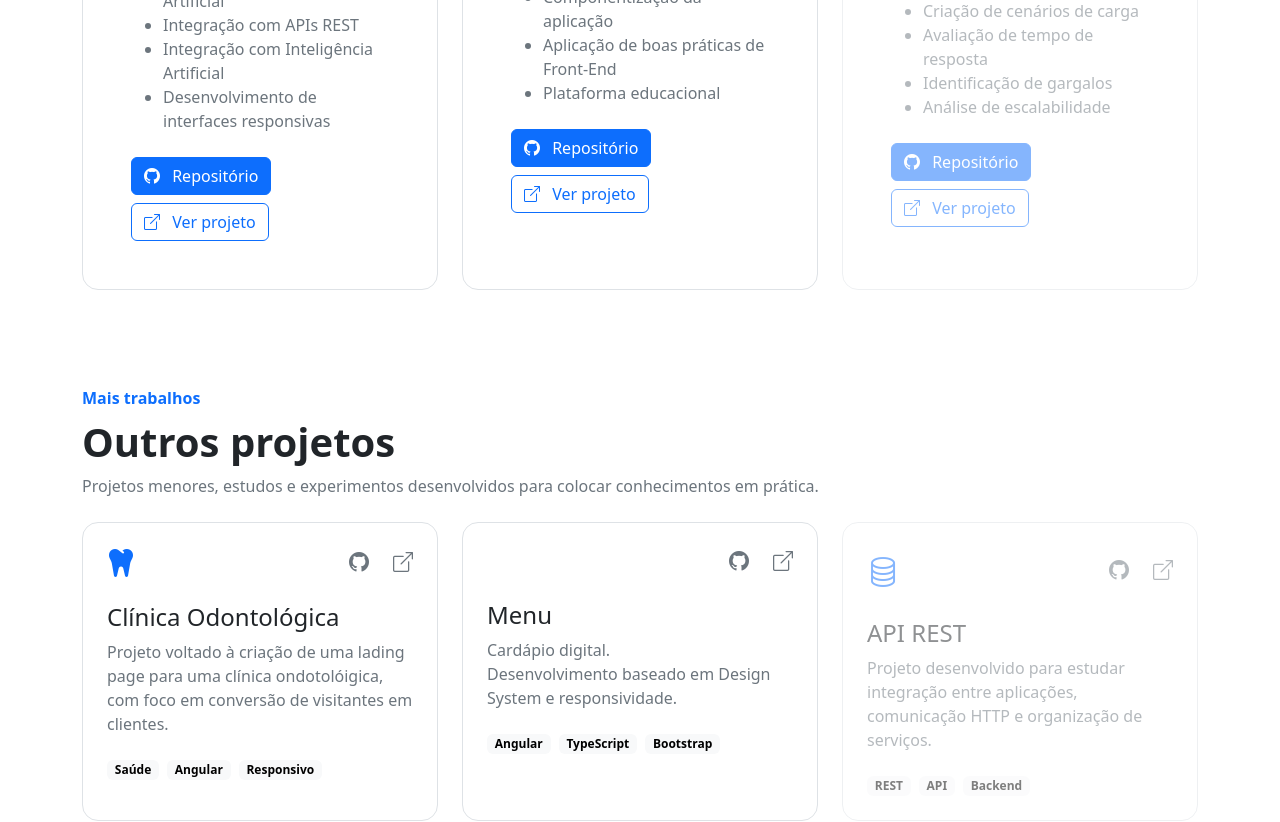
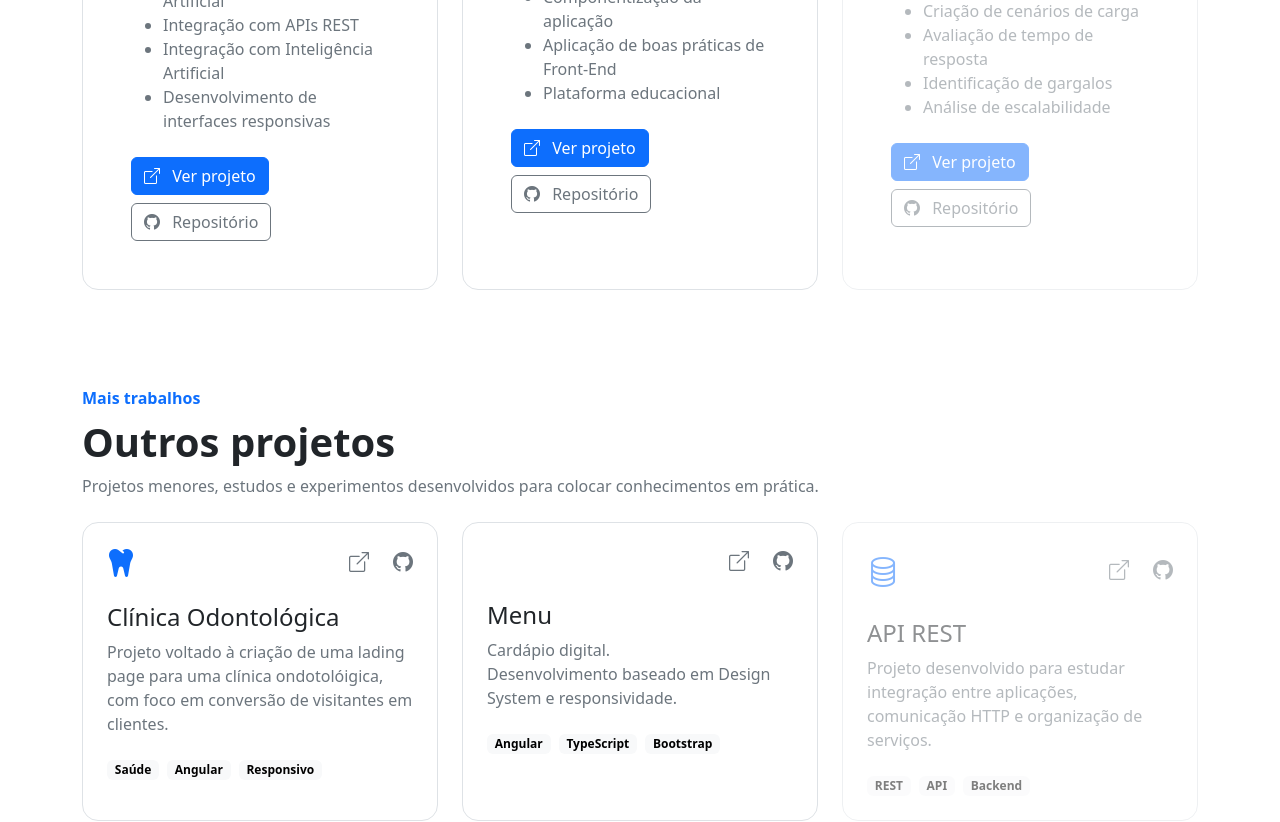
Before and after one commit to ronaldosabino/professional-portfolio, an Angular app: page /projects in a window 1280 px wide. Shown: the part 1380-2202 px from the top of the page. Built offline with nearby package versions, Linux system fonts and the light colour scheme.

Commit message:
feat: update project links and buttons for improved navigation

```diff
--- a/src/app/features/projects/projects.html
+++ b/src/app/features/projects/projects.html
@@ -158,17 +158,17 @@
 
                     <div class="d-flex flex-wrap gap-2 mt-4">
 
-                        <a href="https://github.com/ronaldosabino/chatbot_front" target="_blank" rel="noopener noreferrer" class="btn btn-primary">
+                        <a href="https://risoflorai.netlify.app" target="_blank" rel="noopener noreferrer" class="btn btn-primary">
+                            <i class="bi bi-box-arrow-up-right me-2"></i>
+
+                            {{ projectsPage.featured.projectOne.viewProjectButton }}
+
+                        </a>
+
+                        <a href="https://github.com/ronaldosabino/chatbot_front" target="_blank" rel="noopener noreferrer" class="btn btn-outline-secondary">
                             <i class="bi bi-github me-2"></i>
 
                             {{ projectsPage.featured.projectOne.gitHubRepository }}
-
-                        </a>
-
-                        <a href="https://risoflorai.netlify.app" target="_blank" rel="noopener noreferrer" class="btn btn-outline-primary">
-                            <i class="bi bi-box-arrow-up-right me-2"></i>
-
-                            {{ projectsPage.featured.projectOne.viewProjectButton }}
 
                         </a>
 
@@ -252,19 +252,19 @@
 
                     <div class="d-flex flex-wrap gap-2 mt-4">
 
-                        <a href="https://www.github.com/ronaldosabino/brainstorm" target="_blank" rel="noopener noreferrer" class="btn btn-primary">
+                        <a href="https://brainstormschool.netlify.app" target="_blank" rel="noopener noreferrer" class="btn btn-primary">
+                            <i class="bi bi-box-arrow-up-right me-2"></i>
+
+                            {{ projectsPage.featured.projectTwo.viewProjectButton }}
+
+                        </a>
+
+                        <a href="https://www.github.com/ronaldosabino/brainstorm" target="_blank" rel="noopener noreferrer" class="btn btn-outline-secondary">
                             <i class="bi bi-github me-2"></i>
 
                             {{ projectsPage.featured.projectTwo.gitHubRepository }}
 
                         </a>
-
-                        <button href="#" target="_blank" rel="noopener noreferrer" class="btn btn-outline-primary">
-                            <i class="bi bi-box-arrow-up-right me-2"></i>
-
-                            {{ projectsPage.featured.projectTwo.viewProjectButton }}
-
-                        </button>
 
                     </div>
 
@@ -347,16 +347,16 @@
                     <div class="d-flex flex-wrap gap-2 mt-4">
 
                         <button href="#" target="_blank" rel="noopener noreferrer" class="btn btn-primary">
+                            <i class="bi bi-box-arrow-up-right me-2"></i>
+
+                            {{ projectsPage.featured.projectThree.viewProjectButton }}
+
+                        </button>
+
+                        <button href="#" target="_blank" rel="noopener noreferrer" class="btn btn-outline-secondary">
                             <i class="bi bi-github me-2"></i>
 
                             {{ projectsPage.featured.projectThree.gitHubRepository }}
-
-                        </button>
-
-                        <button href="#" target="_blank" rel="noopener noreferrer" class="btn btn-outline-primary">
-                            <i class="bi bi-box-arrow-up-right me-2"></i>
-
-                            {{ projectsPage.featured.projectThree.viewProjectButton }}
 
                         </button>
 
@@ -407,12 +407,12 @@
                     <i class="fa-solid fa-tooth fs-2 text-primary"></i>
 
                     <div class="d-flex gap-4">
+                        <a href="https://alandabezerra.netlify.app/" target="_blank" rel="noopener noreferrer" class="text-secondary" [attr.aria-label]="projectsPage.otherProjects.dentalClinic.openProject">
+                            <i class="bi bi-box-arrow-up-right fs-5"></i>
+                        </a>
+
                         <a href="https://www.github.com/ronaldosabino/dental-clinic" target="_blank" rel="noopener noreferrer" class="text-secondary" [attr.aria-label]="projectsPage.otherProjects.dentalClinic.openProject">
                             <i class="bi bi-github fs-5"></i>
-                        </a>
-
-                        <a href="https://alandabezerra.netlify.app/" target="_blank" rel="noopener noreferrer" class="text-secondary" [attr.aria-label]="projectsPage.otherProjects.dentalClinic.openProject">
-                            <i class="bi bi-box-arrow-up-right fs-5"></i>
                         </a>
                     </div>
 
@@ -463,12 +463,12 @@
                     <i class="bi bi-fork-knife fs-2 text-primary"></i>
 
                     <div class="d-flex gap-4">
+                        <a href="https://menuronaldo.netlify.app" target="_blank" rel="noopener noreferrer" class="text-secondary" [attr.aria-label]="projectsPage.otherProjects.menu.openProject">
+                            <i class="bi bi-box-arrow-up-right fs-5"></i>
+                        </a>
+
                         <a href="https://github.com/ronaldosabino/menu" target="_blank" rel="noopener noreferrer" class="text-secondary" [attr.aria-label]="projectsPage.otherProjects.menu.openProject">
                             <i class="bi bi-github fs-5"></i>
-                        </a>
-
-                        <a href="https://menuronaldo.netlify.app" target="_blank" rel="noopener noreferrer" class="text-secondary" [attr.aria-label]="projectsPage.otherProjects.menu.openProject">
-                            <i class="bi bi-box-arrow-up-right fs-5"></i>
                         </a>
                     </div>
 
@@ -520,12 +520,12 @@
                     <i class="bi bi-database fs-2 text-primary"></i>
 
                     <div class="d-flex gap-4">
+                        <a href="#" target="_blank" rel="noopener noreferrer" class="text-secondary" [attr.aria-label]="projectsPage.otherProjects.restApi.openProject">
+                            <i class="bi bi-box-arrow-up-right fs-5"></i>
+                        </a>
+
                         <a href="https://www.github.com/ronaldosabino" target="_blank" rel="noopener noreferrer" class="text-secondary" [attr.aria-label]="projectsPage.otherProjects.restApi.openProject">
                             <i class="bi bi-github fs-5"></i>
-                        </a>
-
-                        <a href="#" target="_blank" rel="noopener noreferrer" class="text-secondary" [attr.aria-label]="projectsPage.otherProjects.restApi.openProject">
-                            <i class="bi bi-box-arrow-up-right fs-5"></i>
                         </a>
                     </div>
 
@@ -576,12 +576,12 @@
                     <i class="bi bi-bar-chart-line fs-2 text-primary"></i>
 
                     <div class="d-flex gap-4">
+                        <a href="#" target="_blank" rel="noopener noreferrer" class="text-secondary" [attr.aria-label]="projectsPage.otherProjects.dashboard.openProject">
+                            <i class="bi bi-box-arrow-up-right fs-5"></i>
+                        </a>
+
                         <a href="https://www.github.com/ronaldosabino" target="_blank" rel="noopener noreferrer" class="text-secondary" [attr.aria-label]="projectsPage.otherProjects.dashboard.openProject">
                             <i class="bi bi-github fs-5"></i>
-                        </a>
-
-                        <a href="#" target="_blank" rel="noopener noreferrer" class="text-secondary" [attr.aria-label]="projectsPage.otherProjects.dashboard.openProject">
-                            <i class="bi bi-box-arrow-up-right fs-5"></i>
                         </a>
                     </div>
 
@@ -633,14 +633,13 @@
                     <i class="bi bi-phone fs-2 text-primary"></i>
 
                     <div class="d-flex gap-4">
-                        <a href="https://www.github.com/ronaldosabino" target="_blank" rel="noopener noreferrer" class="text-secondary" [attr.aria-label]="projectsPage.otherProjects.responsiveInterface.openProject">
-                            <i class="bi bi-github fs-5"></i>
-                        </a>
-
                         <a href="#" target="_blank" rel="noopener noreferrer" class="text-secondary" [attr.aria-label]="projectsPage.otherProjects.responsiveInterface.openProject">
                             <i class="bi bi-box-arrow-up-right fs-5"></i>
                         </a>
 
+                        <a href="https://www.github.com/ronaldosabino" target="_blank" rel="noopener noreferrer" class="text-secondary" [attr.aria-label]="projectsPage.otherProjects.responsiveInterface.openProject">
+                            <i class="bi bi-github fs-5"></i>
+                        </a>
                     </div>
 
                 </div>
@@ -691,14 +690,13 @@
                     <i class="bi bi-terminal fs-2 text-primary"></i>
 
                     <div class="d-flex gap-4">
-                        <a href="https://www.github.com/ronaldosabino" target="_blank" rel="noopener noreferrer" class="text-secondary" [attr.aria-label]="projectsPage.otherProjects.studies.openProject">
-                            <i class="bi bi-github fs-5"></i>
-                        </a>
-
                         <a href="#" target="_blank" rel="noopener noreferrer" class="text-secondary" [attr.aria-label]="projectsPage.otherProjects.studies.openProject">
                             <i class="bi bi-box-arrow-up-right fs-5"></i>
                         </a>
 
+                        <a href="https://www.github.com/ronaldosabino" target="_blank" rel="noopener noreferrer" class="text-secondary" [attr.aria-label]="projectsPage.otherProjects.studies.openProject">
+                            <i class="bi bi-github fs-5"></i>
+                        </a>
                     </div>
 
                 </div>
```
